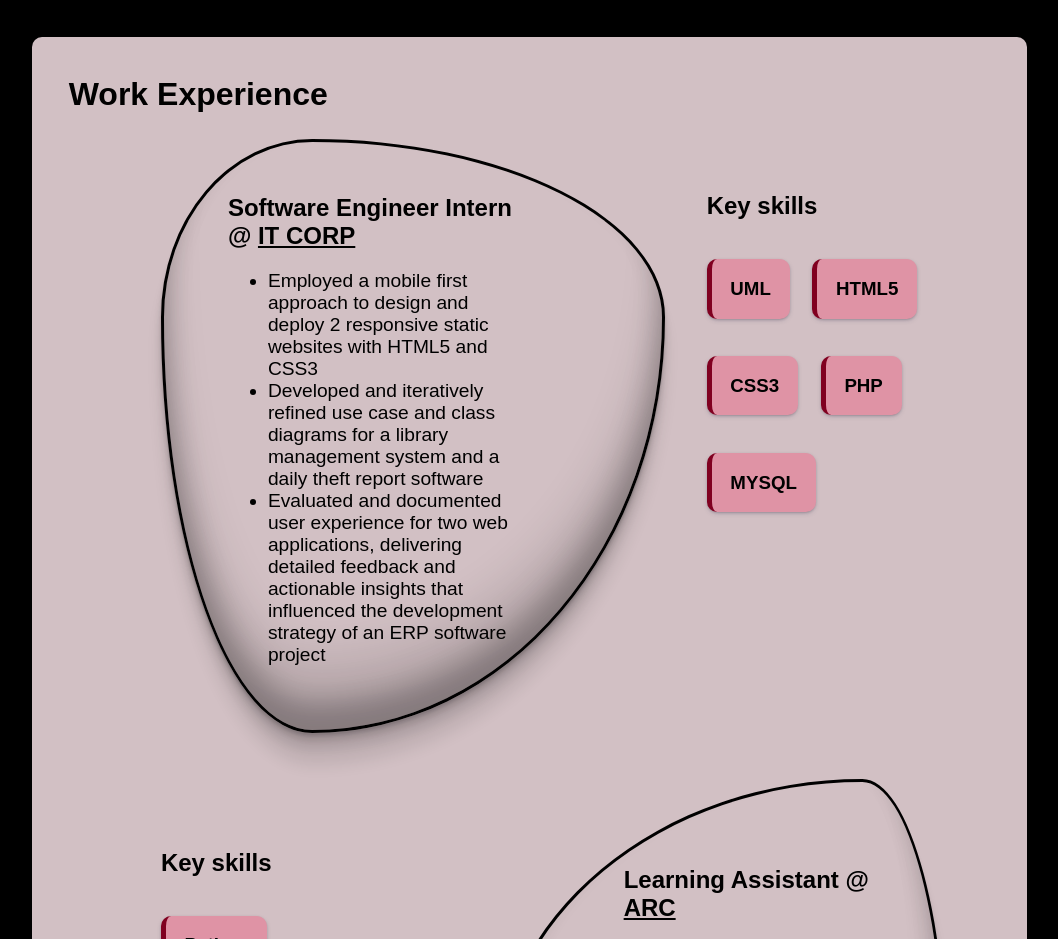
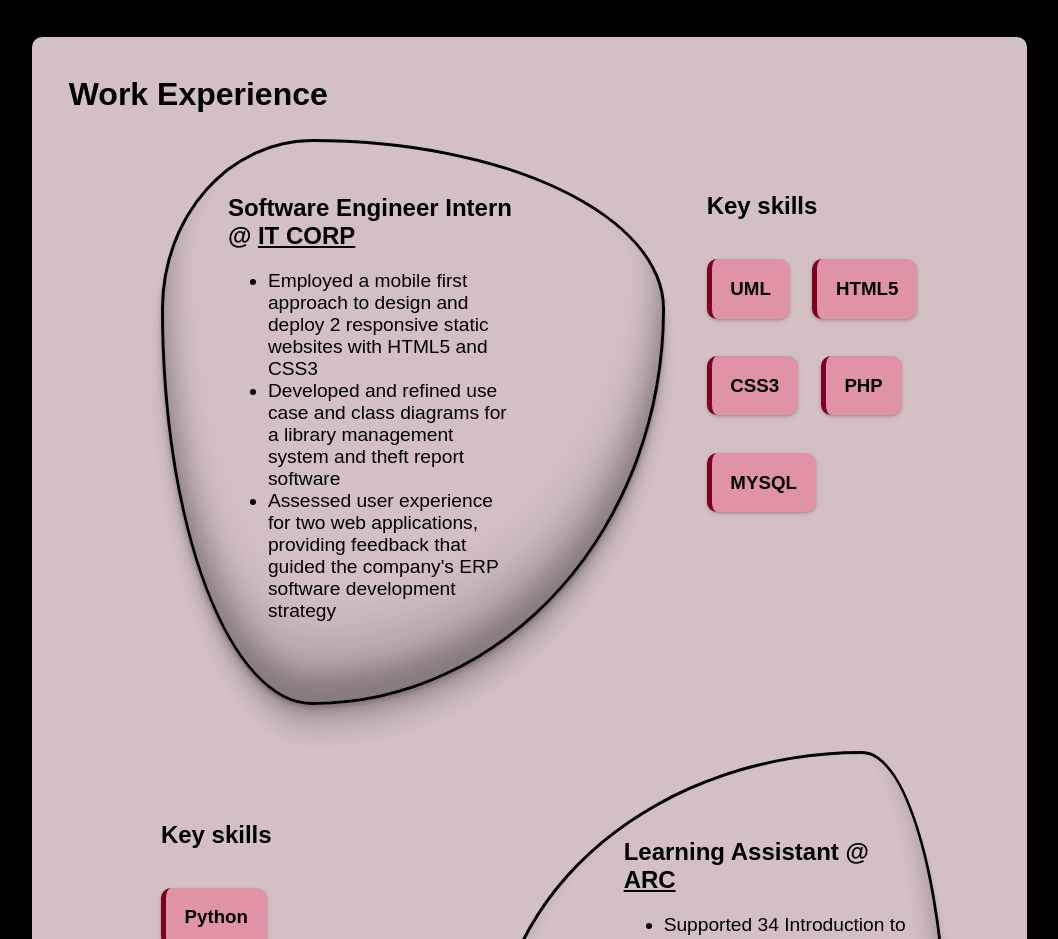
Before and after one commit to danysigha/danysigha.github.io, a plain HTML site: page index.html in a window 1280 px wide. Shown: the part 4100-5039 px from the top of the page, without its empty margins (159-1217 px from the left). Drawn offline with Linux system fonts and the light colour scheme; a web font is replaced by a local one.

Commit message:
update work experience @itcorp

```diff
--- a/index.html
+++ b/index.html
@@ -216,8 +216,8 @@
                             <h2>Software Engineer Intern @ <a href="https://www.it-corp.co/" title = "Software vendor and IT service provider" target="_blank">IT CORP</a> </h2>
                             <ul>
                                 <li>Employed a mobile first approach to design and deploy 2 responsive static websites with HTML5 and CSS3</li>
-                                <li>Developed and iteratively refined use case and class diagrams for a library management system and a daily theft report software</li>
-                                <li>Evaluated and documented user experience for two web applications, delivering detailed feedback and actionable insights that influenced the development strategy of an ERP software project</li>
+                                <li>Developed and refined use case and class diagrams for a library management system and theft report software</li>
+                                <li>Assessed user experience for two web applications, providing feedback that guided the company's ERP software development strategy</li>
                             </ul>
                         </div>
 
--- a/style.css
+++ b/style.css
@@ -284,7 +284,7 @@ em{
     border-radius: 30% 70% 70% 30% / 30% 30% 70% 70% ;
     width: 35%;
     padding-left: 4em;
-    padding-bottom: 3em;
+    padding-bottom: 4em;
     padding-top: 2em;
     padding-right: 9em;
     box-shadow: rgba(0, 0, 0, 0.17) 0px -23px 25px 0px inset, rgba(0, 0, 0, 0.15) 0px -36px 30px 0px inset, rgba(0, 0, 0, 0.1) 0px -79px 40px 0px inset, rgba(0, 0, 0, 0.06) 0px 2px 1px, rgba(0, 0, 0, 0.09) 0px 4px 2px, rgba(0, 0, 0, 0.09) 0px 8px 4px, rgba(0, 0, 0, 0.09) 0px 16px 8px, rgba(0, 0, 0, 0.09) 0px 32px 16px;
```
